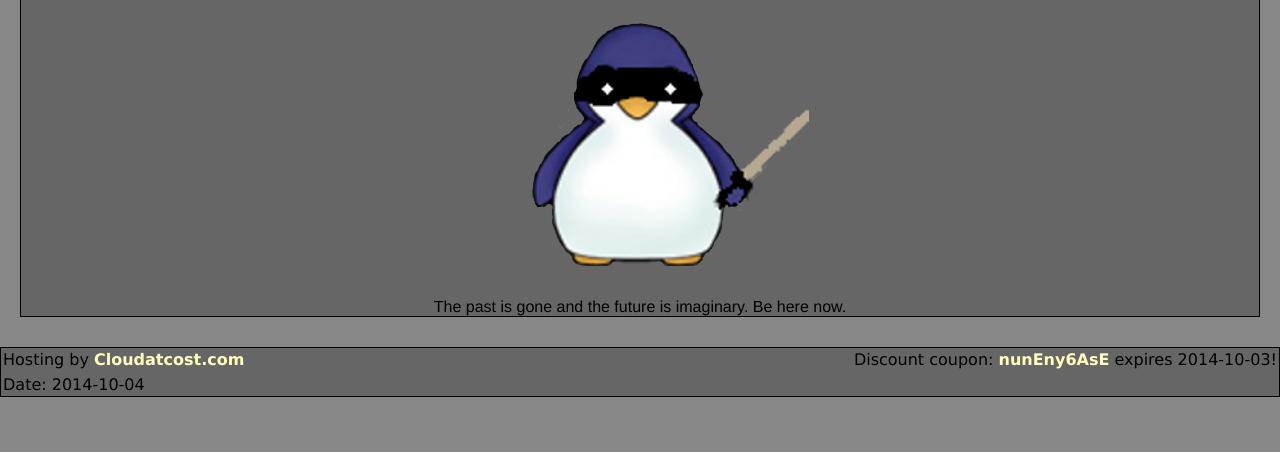
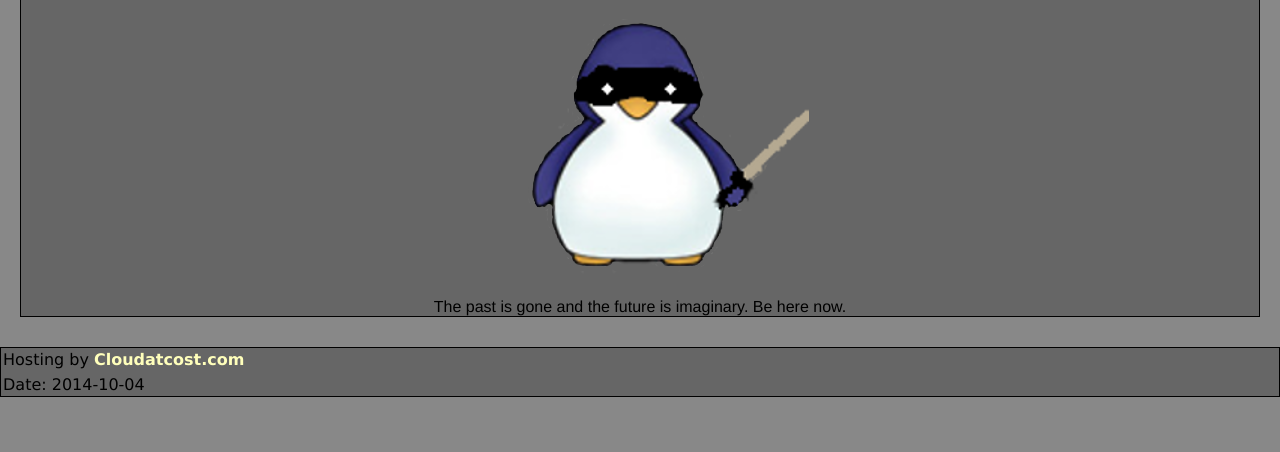
Before and after one commit to ewe2/ewe2.ninja, a PHP site: page / in a window 1280 px wide. Shown: the part 85-537 px from the top of the page. Run offline with PHP 8.4, Linux system fonts and the light colour scheme.

Commit message:
commenting out coupon code for now

```diff
--- a/index.php
+++ b/index.php
@@ -31,7 +31,7 @@ document.write(Q[Math.floor(Math.random() * Q.length)]);
 <div class=footer>
 <div class=hosting>
 <span class=hosting1>Hosting by <a href=http://cloudatcost.com>Cloudatcost.com</a></span>
-<span class=hosting2>Discount coupon: <strong>nunEny6AsE</strong> expires 2014-10-03!</span>
+<!-- <span class=hosting2>Discount coupon: <strong>nunEny6AsE</strong> expires 2014-10-03!</span> -->
 </div>
 <?php
 echo 'Date: '. date('Y-m-d') ."\n";
```
